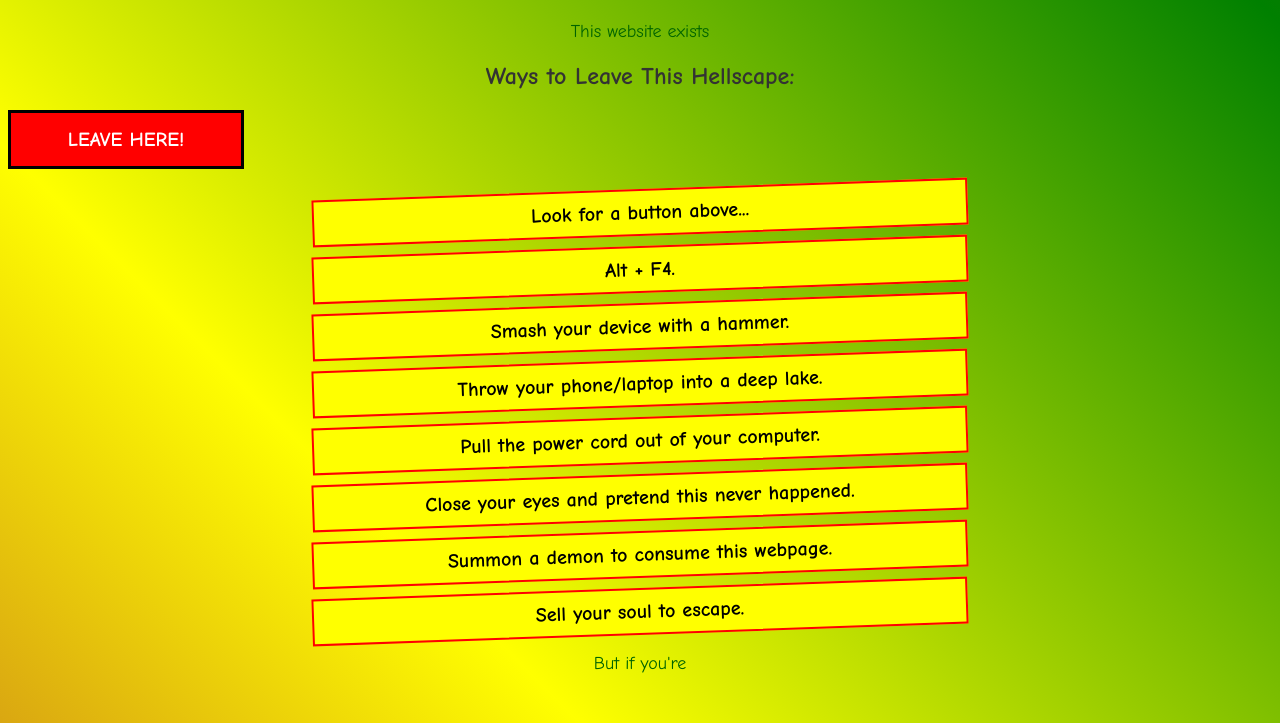
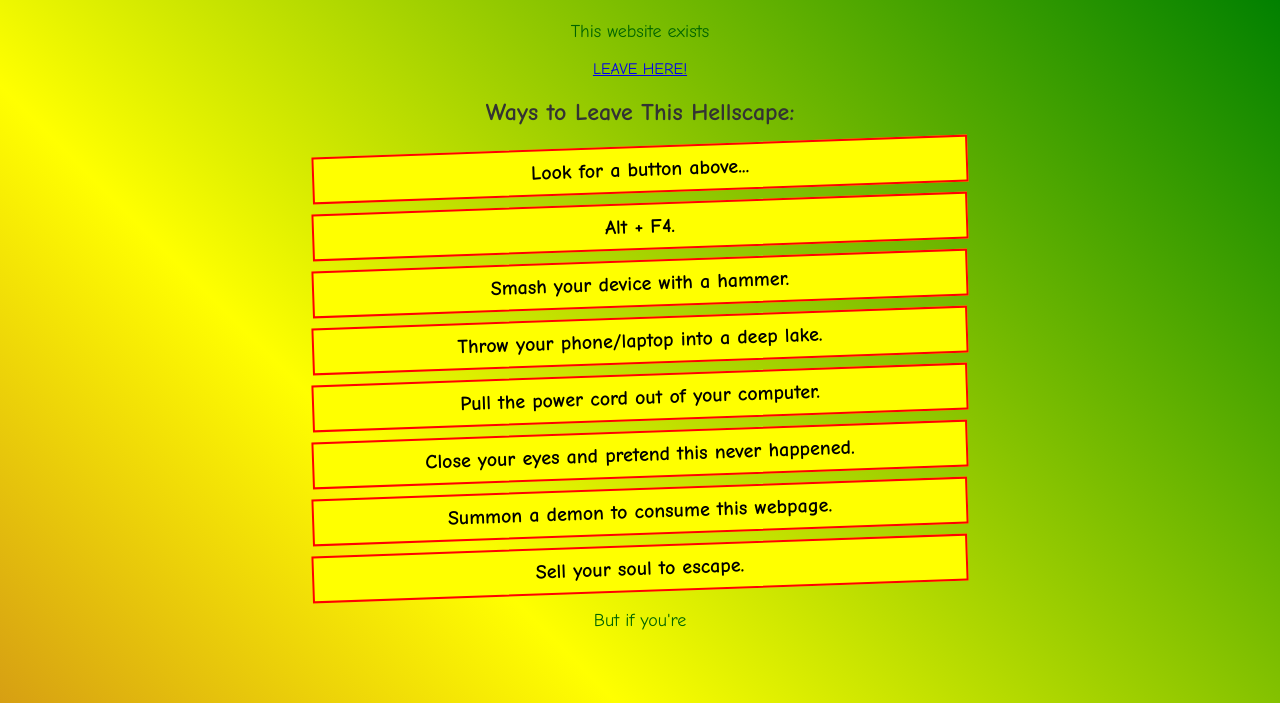
Before and after one commit to Aardvark932/Aardvark932.github.io, a plain HTML site: page index.html in a window 1280 px wide. Shown: the part 97-820 px from the top of the page. Drawn offline with Linux system fonts and the light colour scheme.

Commit message:
Update index.html

```diff
--- a/index.html
+++ b/index.html
@@ -22,10 +22,12 @@
         Some are easy. Some are... questionable.
     </p>
 
+    <!-- New "Leave Here!" button (Obvious One) -->
+    <div class="obvious-button-container">
+        <a href="GullibleEnding.html" class="obvious-button">LEAVE HERE!</a>
+    </div>
+
     <h2>Ways to Leave This Hellscape:</h2>
-    <div class="leave-container">
-        <a href="GullibleEnding.html" class="big-obvious-button">LEAVE HERE!</a>
-    </div>
     <ul>
         <li>Look for a button above...</li>
         <li>Alt + F4.</li>
```
